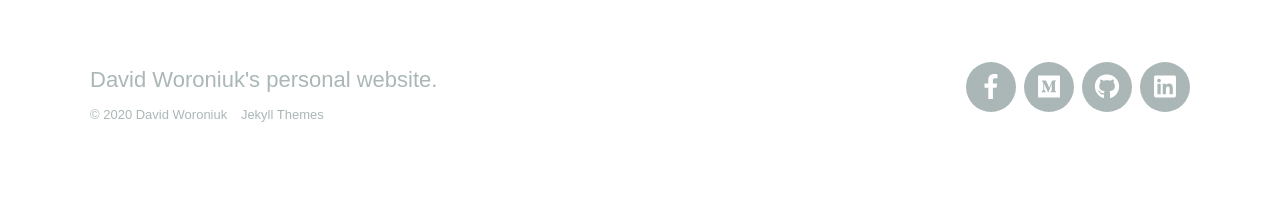
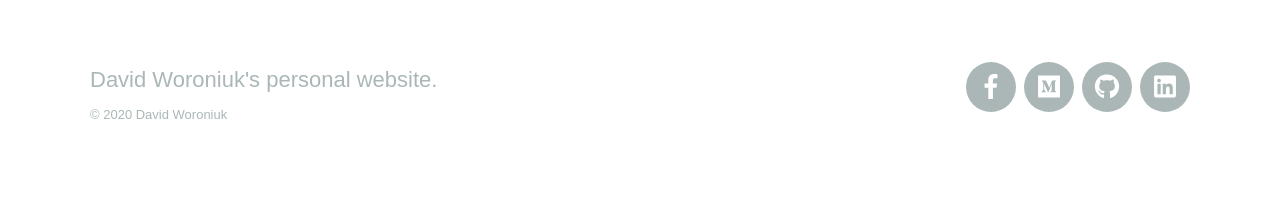
Before and after one commit to David-Woroniuk/Personal-Website, a Jekyll site: the page built from index.html, in a window 1280 px wide. Shown: the part 1192-1390 px from the top of the page. Built offline with Jekyll 4.4.1, drawn with Linux system fonts in a browser that asks for light colours; nearby versions of some CDN libraries; some web fonts are replaced.

Commit message:
Update footer.html

```diff
--- a/_includes/footer.html
+++ b/_includes/footer.html
@@ -6,7 +6,7 @@
 
 		<div class="footer__copyright">
 			<span>© {{ 'now' | date: "%Y" }} {{ site.data.settings.basic_settings.site_title }}</span>
-			<a href="https://jekyllthemes.io" target="_blank">Jekyll Themes</a>
+			<a href="" target="_blank"> </a>
 		</div>
 
 		{% include socials.html %}
```
